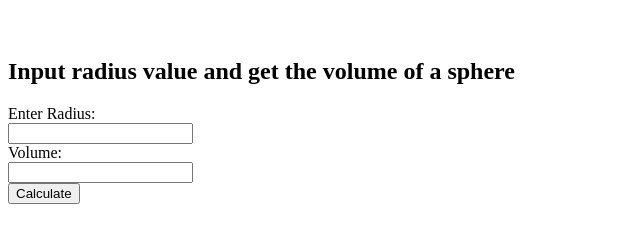
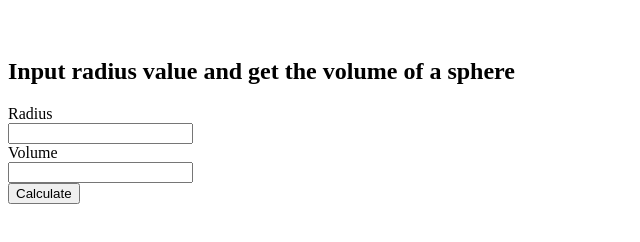
Before and after one commit to acciojob/sphere-vol-Jayasurya016, a website: page main.html in a window 1280 px wide. Shown: the full height of the page, 0-640 px from the left. Drawn offline with Linux system fonts and the light colour scheme.

Commit message:
created a submission

```diff
--- a/main.html
+++ b/main.html
@@ -12,10 +12,10 @@ label,input{display:block;}
 	 <div class="container">
     <h2>Input radius value and get the volume of a sphere</h2>
     <form id="sphereForm">
-      <label for="radius">Enter Radius:</label>
+      <label for="radius">Radius</label>
       <input type="number" id="radius" step="any" required>
 
-      <label for="volume">Volume:</label>
+      <label for="volume">Volume</label>
       <input type="text" id="volume" readonly>
 
       <button type="submit" id="submit">Calculate</button>
```
